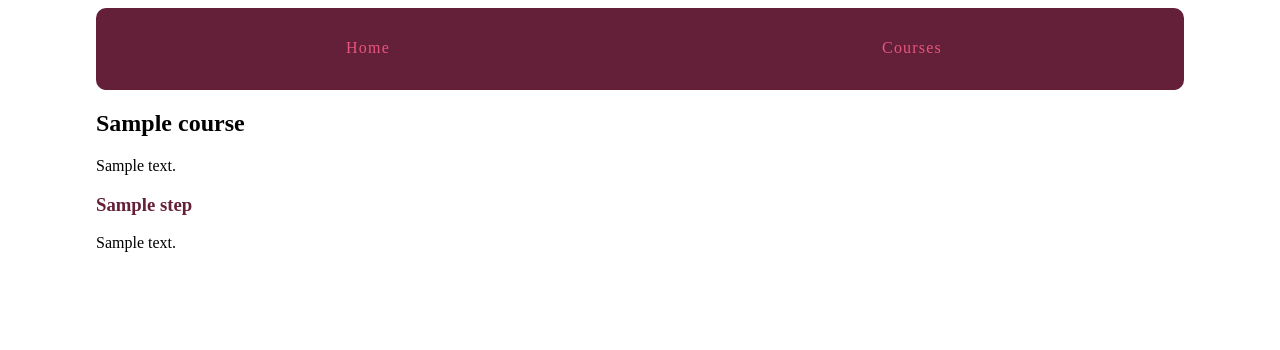
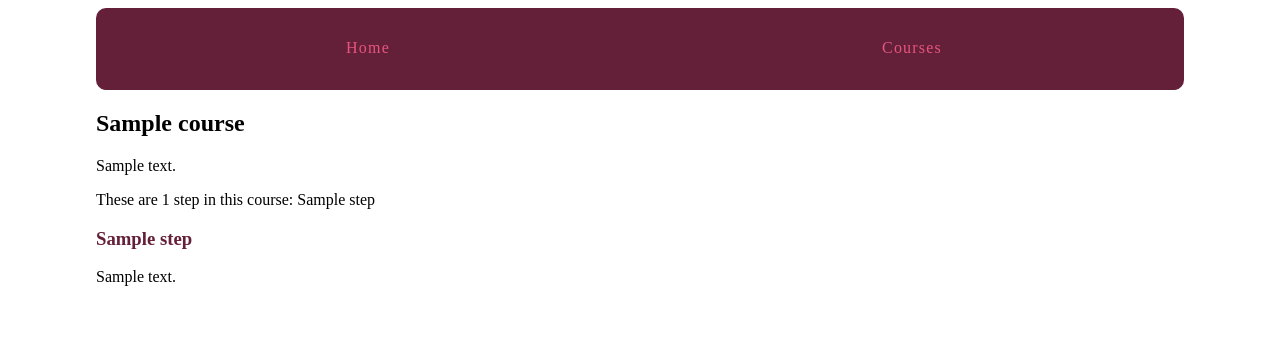
Before and after one commit to jebin007/Customizing-Django-Templates, a Django app: page /courses/1/ in a window 1280 px wide. Shown: the top 350 px of the page. Run offline with Django 3.2, Linux system fonts and the light colour scheme; tables that the repository leaves empty hold one stand-in row (values such as "Sample post").

Commit message:
Handy Dandy Django Filters

```diff
--- a/learning_site/courses/templates/courses/course_detail.html
+++ b/learning_site/courses/templates/courses/course_detail.html
@@ -6,6 +6,7 @@
 <article>
     <h2>{{ course.title }}</h2>
     {{ course.description }}
+    <p> These are {{ course.step_set.count }} step{{ course.step_set.count|pluralize }} in this course: {{course.step_set.all|join:", "}} </p>
 
     <section>
         {% for step in course.step_set.all %}
```
